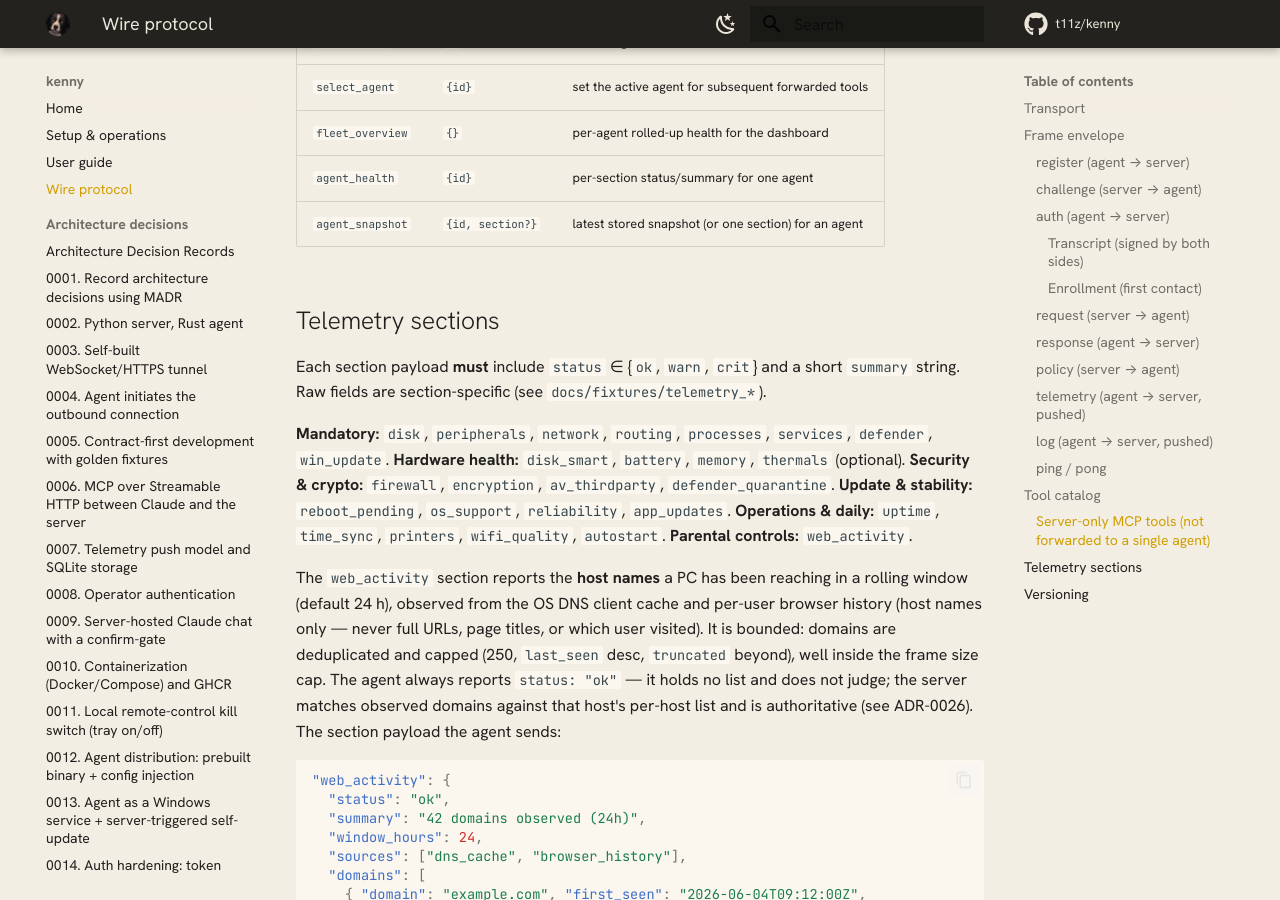
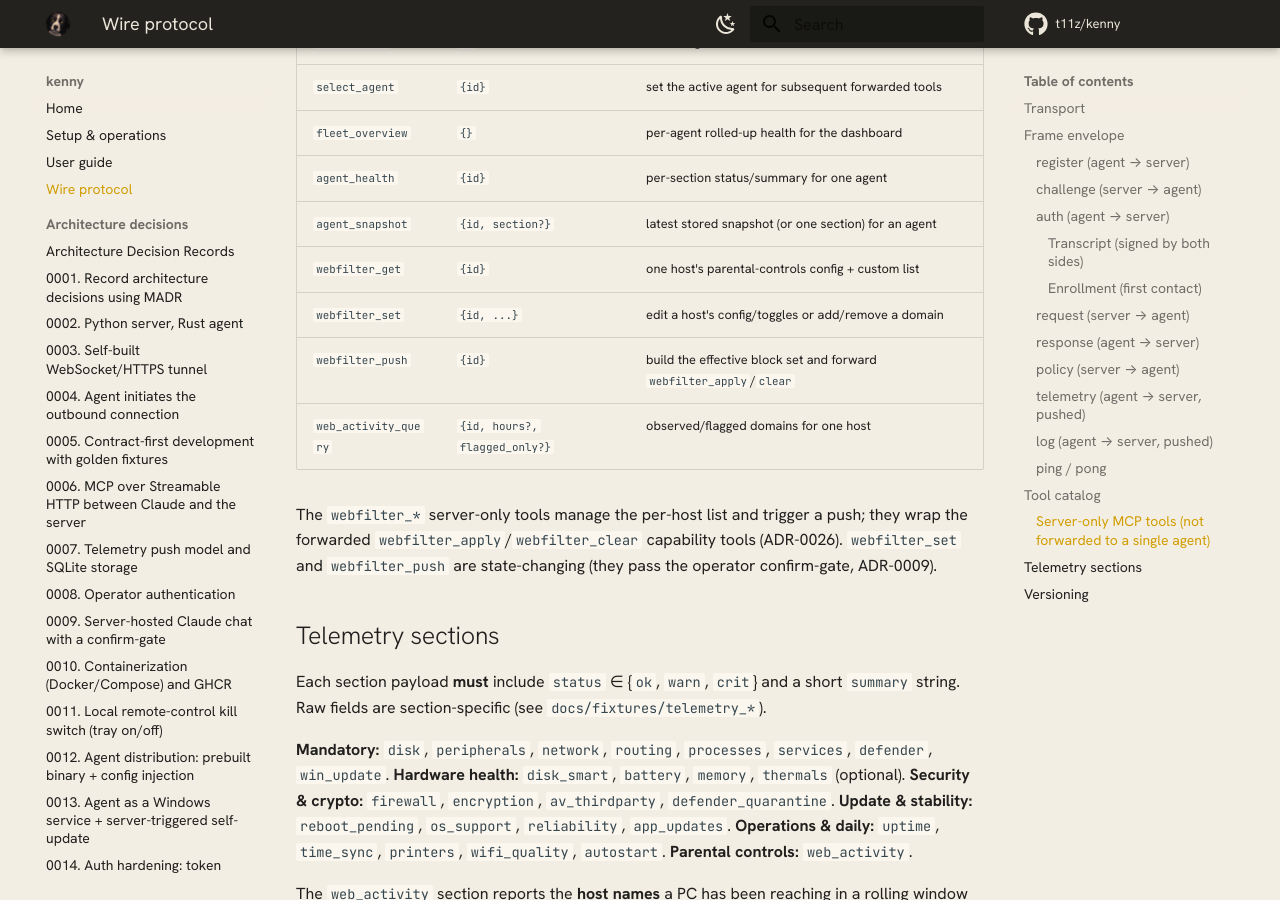
Before and after one commit to nullthrone/kenny, an MkDocs documentation site: the page built from docs/protocol.md, in a window 1280 px wide and 900 px high, scrolled down 9533 px. Built offline with MkDocs 1.6.1 and Material for MkDocs 9.7.7, drawn with Linux system fonts in a browser that asks for light colours; comment, search, counter and statistics services are not loaded.

Commit message:
docs: sync protocol.rs header to v0.9, document server-only webfilter tools
Follow-up to the contract-check: fix the stale v0.8 module-doc header in
protocol.rs and list the server-only webfilter_get/set/push and
web_activity_query MCP tools in the protocol's server-only tool table.
Documentation only; no wire or behavior change.

Co-Authored-By: Claude Fable 5 <noreply@anthropic.com>
Claude-Session: https://claude.ai/code/session_01Y35DEeCpN599NPM9TucFHS

```diff
--- a/docs/protocol.md
+++ b/docs/protocol.md
@@ -387,6 +387,14 @@ Linux CI. See ADR-0026.
 | `fleet_overview`  | `{}`            | per-agent rolled-up health for the dashboard        |
 | `agent_health`    | `{id}`          | per-section status/summary for one agent            |
 | `agent_snapshot`  | `{id, section?}`| latest stored snapshot (or one section) for an agent|
+| `webfilter_get`   | `{id}`          | one host's parental-controls config + custom list   |
+| `webfilter_set`   | `{id, ...}`     | edit a host's config/toggles or add/remove a domain |
+| `webfilter_push`  | `{id}`          | build the effective block set and forward `webfilter_apply`/`clear` |
+| `web_activity_query` | `{id, hours?, flagged_only?}` | observed/flagged domains for one host  |
+
+The `webfilter_*` server-only tools manage the per-host list and trigger a push; they wrap
+the forwarded `webfilter_apply`/`webfilter_clear` capability tools (ADR-0026). `webfilter_set`
+and `webfilter_push` are state-changing (they pass the operator confirm-gate, ADR-0009).
 
 ## Telemetry sections
 
```
Also changed, not shown: 1 other file.
